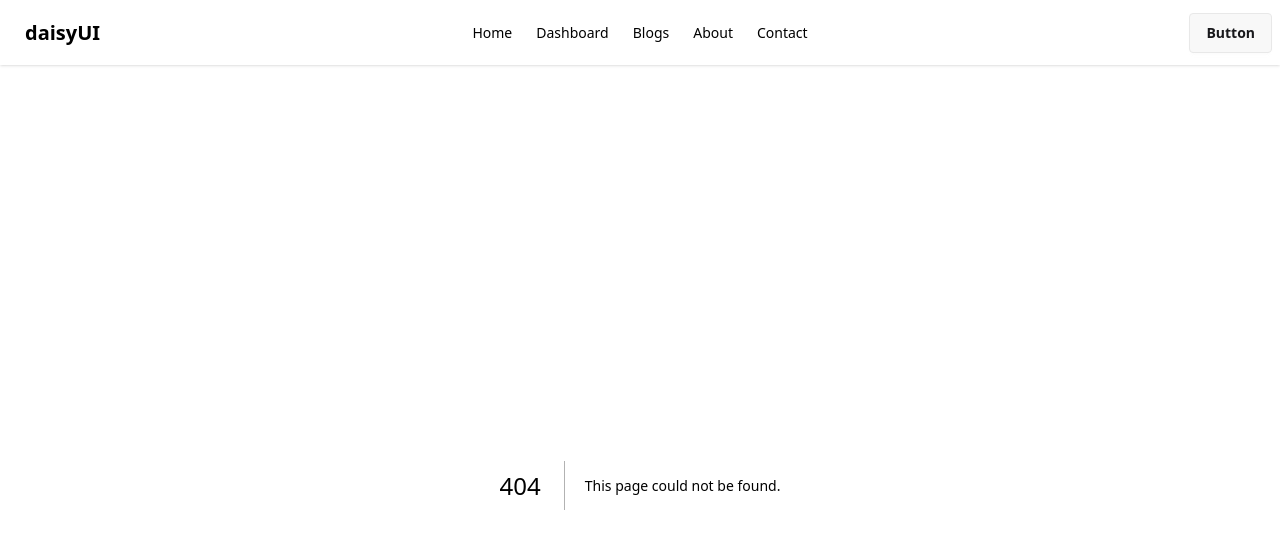
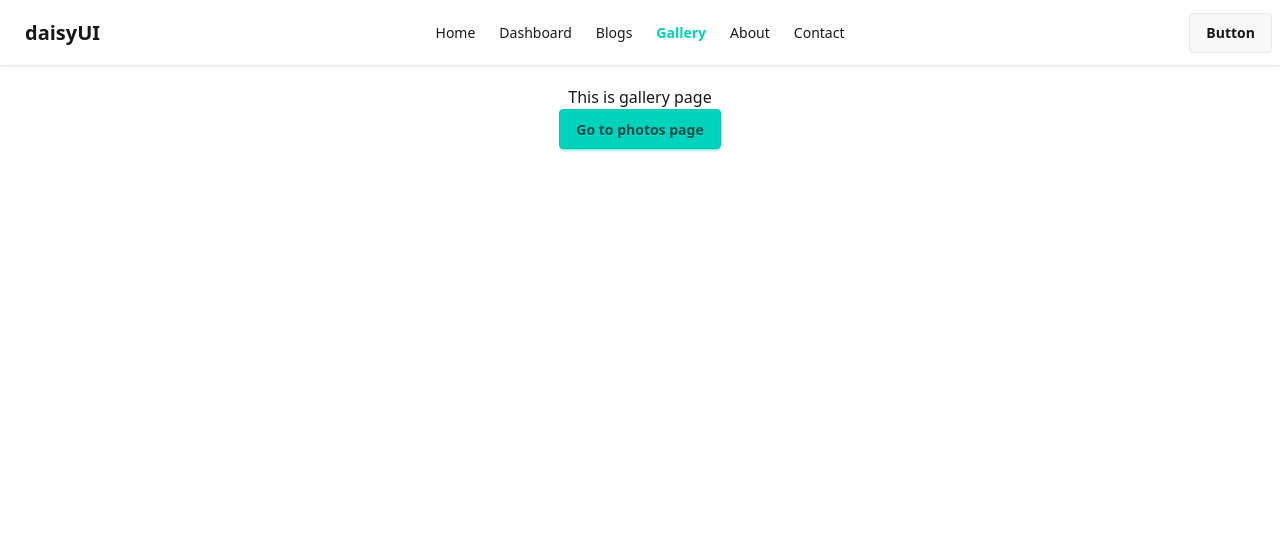
Before and after one commit to rubaiiyat/Nextjs-Advanced-Routing-Features, a Next.js app: page /gallery in a window 1280 px wide. Before the commit this address had no page. Shown: the top 548 px of the page. Built offline with nearby package versions, Linux system fonts and the light colour scheme.

Commit message:
intercepting route

```diff
--- a/app/blogs/@maincontent/page.tsx
+++ b/app/blogs/@maincontent/page.tsx
@@ -1,6 +1,6 @@
 import React from "react";
 
-const page = () => {
+const MainContent = () => {
   return (
     <div>
       <h1>Main content</h1>
@@ -8,4 +8,4 @@ const page = () => {
   );
 };
 
-export default page;
+export default MainContent;
--- /dev/null
+++ b/app/gallery/(.)photos/page.tsx
@@ -0,0 +1,11 @@
+import React from "react";
+
+const page = () => {
+  return (
+    <div>
+      <h1>This is intercepting page</h1>
+    </div>
+  );
+};
+
+export default page;
--- /dev/null
+++ b/app/gallery/page.tsx
@@ -0,0 +1,15 @@
+import Link from "next/link";
+import React from "react";
+
+const page = () => {
+  return (
+    <div>
+      <h1>This is gallery page</h1>
+      <Link href={"gallery/photos"} className="btn btn-accent">
+        Go to photos page
+      </Link>
+    </div>
+  );
+};
+
+export default page;
--- /dev/null
+++ b/app/gallery/photos/page.tsx
@@ -0,0 +1,11 @@
+import React from "react";
+
+const page = () => {
+  return (
+    <div>
+      <h1>This is photos page</h1>
+    </div>
+  );
+};
+
+export default page;
--- a/app/navbar/navbar.tsx
+++ b/app/navbar/navbar.tsx
@@ -43,6 +43,14 @@ const Navbar = () => {
             </li>
             <li>
               <Link
+                className={pathname === "/gallery" ? activeClass : normalClass}
+                href="/gallery/"
+              >
+                Gallery
+              </Link>
+            </li>
+            <li>
+              <Link
                 className={pathname === "/about" ? activeClass : normalClass}
                 href="about/"
               >
```
